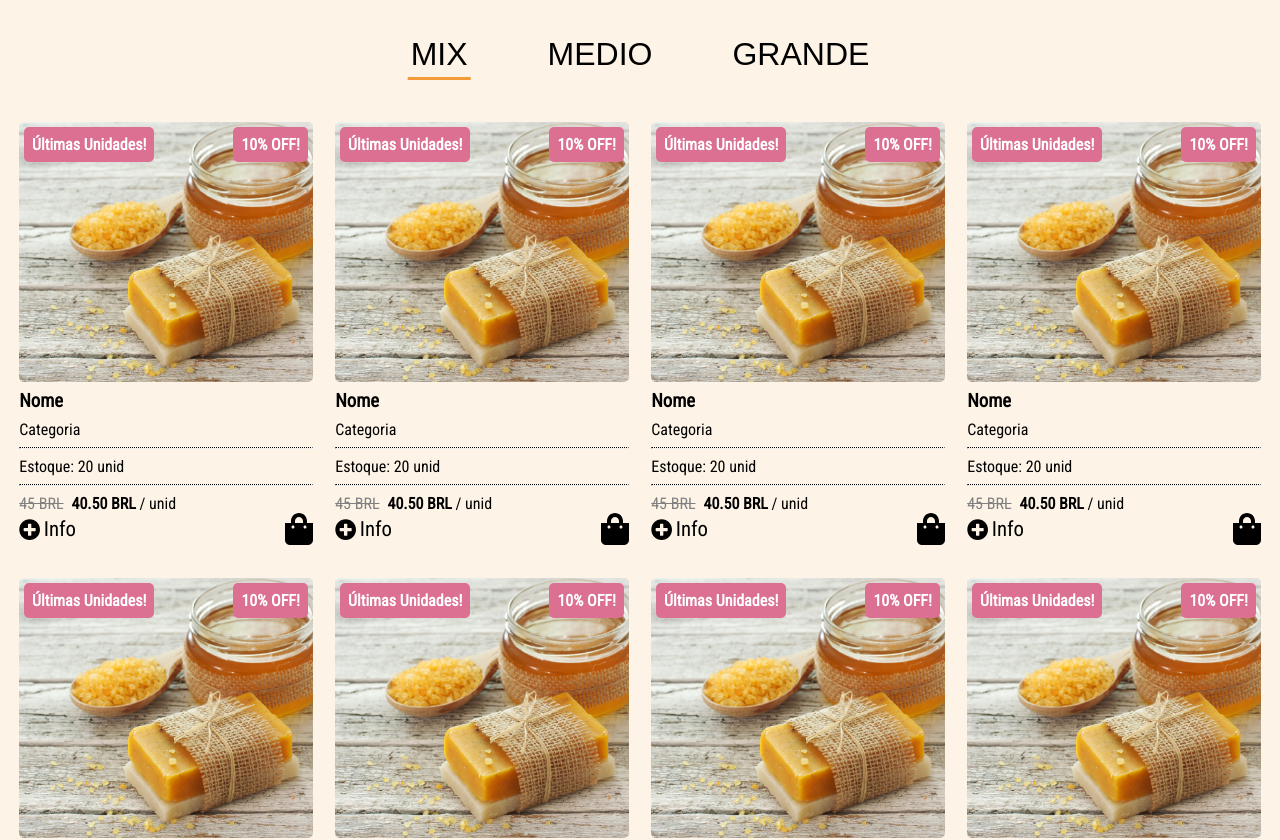
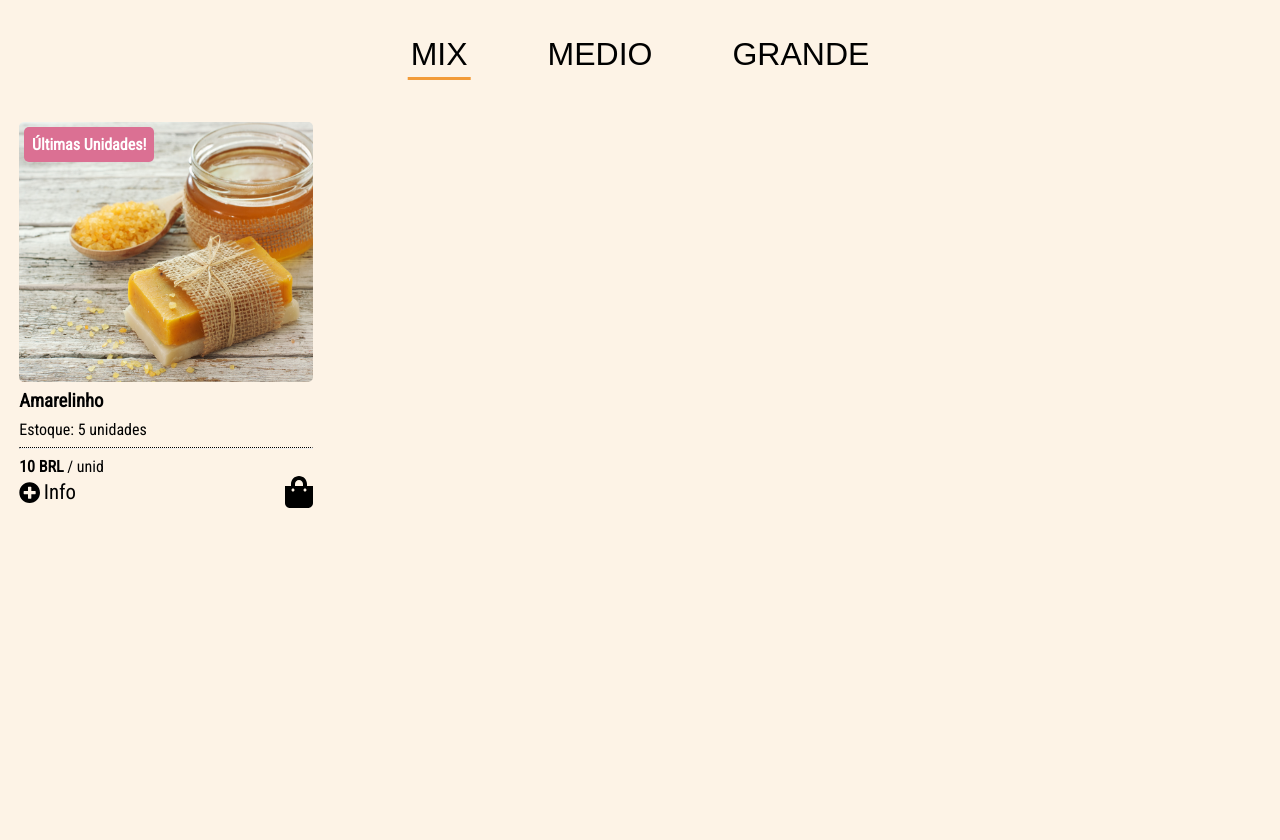
Before and after one commit to alioshr/bio-products-ssr, a Next.js app: page / in a window 1280 px wide. Shown: the part 929-1769 px from the top of the page. Built offline with nearby package versions, Linux system fonts and the light colour scheme.

Commit message:
starting on product details now

```diff
--- a/Components/Products/Products.js
+++ b/Components/Products/Products.js
@@ -40,8 +40,15 @@ const Products = ({}) => {
   const navProductsToggleHandler = () => showNavProducts((state) => !state);
   const toggleCategoryHandler = (id) => dispatch(useToggleCategory(id));
 
+  const [activeProducts, setActiveProducts] = useState(null);
+
+  useEffect(() => {
+    setActiveProducts(store.catalog[store.activeCatalog][store.activeCategory]);
+  }, [store.activeCategory, store.activeCatalog]);
+
   console.log("active catalog", store.activeCatalog);
   console.log("active category", store.activeCategory);
+  console.log("active products", activeProducts);
 
   return (
     <ProductsWrapper>
@@ -58,7 +65,7 @@ const Products = ({}) => {
         categories={activeCatalogCategories}
         toggleCategory={toggleCategoryHandler}
       />
-      <ProductPanel />
+      <ProductPanel products={activeProducts} />
     </ProductsWrapper>
   );
 };
@@ -103,27 +110,34 @@ const Categories = ({ categories, toggleCategory, active }) => {
   return <CategoryWrapper fitDisplay={fitDevice}>{catTitles}</CategoryWrapper>;
 };
 
-const ProductPanel = ({}) => {
+const ProductPanel = ({ products }) => {
+  const prod = [];
+  for (let key in products) {
+    prod.push({
+      id: key,
+      ...products[key],
+      images: {
+        ...products[key].images,
+        paths: Object.values(products[key].images.paths),
+      },
+    });
+  }
+  console.log(prod);
   //get state and map it from firebase
-  const test = [];
-  for (let i = 0; i < 10; i++) {
-    test.push(
-      <Product>
-        <StockCTA stock={5} />
-        <OffPrice off={10} />
-        <Image src="/Products/soapWorks/soap/3/0.jpg" />
-        <Name>Nome</Name>
-        <Span>Categoria</Span>
-        <Hr />
-        <Span>Estoque: 20 unid</Span>
-        <Hr />
-        <Prices price={45} off={10} />
-        <IconPanel />
-      </Product>
-    );
-  }
-  console.log(test);
-  return <Panel>{test}</Panel>;
+
+  const prods = prod.map((p) => (
+    <Product key={p.id}>
+      <StockCTA stock={p.stock} />
+      <OffPrice off={p.off} />
+      <Image src="/Products/soapWorks/soap/3/0.jpg" />
+  <Name>{p.name}</Name>
+      <Span>Estoque: {p.stock} unidades</Span>
+      <Hr />
+      <Prices price={p.price} off={p.off} />
+      <IconPanel />
+    </Product>
+  ));
+  return <Panel>{prods}</Panel>;
 };
 
 const IconPanel = ({}) => (
--- a/StyledComponents/productsItems.js
+++ b/StyledComponents/productsItems.js
@@ -88,6 +88,7 @@ export const Product = styled.div`
 `;
 
 export const Image = styled.img`
+  cursor: pointer;
   object-fit: cover;
   width: 100%;
   height: 60%;
--- a/store/reducers/productsReducer.js
+++ b/store/reducers/productsReducer.js
@@ -34,7 +34,7 @@ const initialState = {
             alt: "some alt text for all images",
           },
           name: "Amarelinho",
-          stock: 20,
+          stock: 5,
           price: 10,
           off: false,
         },
@@ -97,7 +97,7 @@ const initialState = {
             alt: "some alt text for all images",
           },
           name: "Esfolia Sua Alma",
-          stock: 20,
+          stock: 3,
           price: 10,
           off: false,
         },
@@ -109,7 +109,7 @@ const initialState = {
           name: "Hortelã Mentolado",
           stock: 20,
           price: 10,
-          off: false,
+          off: 50,
         },
         3: {
           images: {
```
